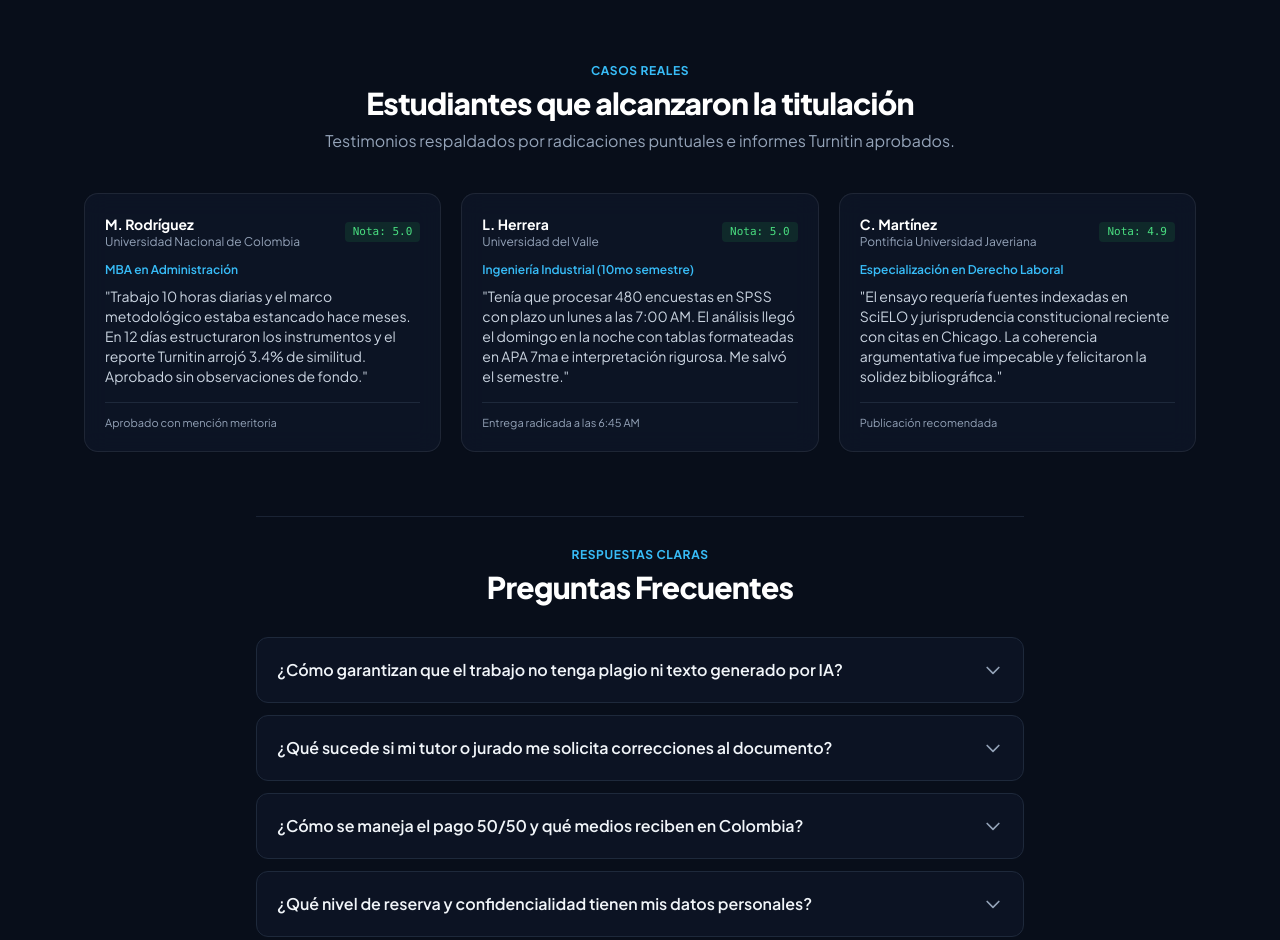
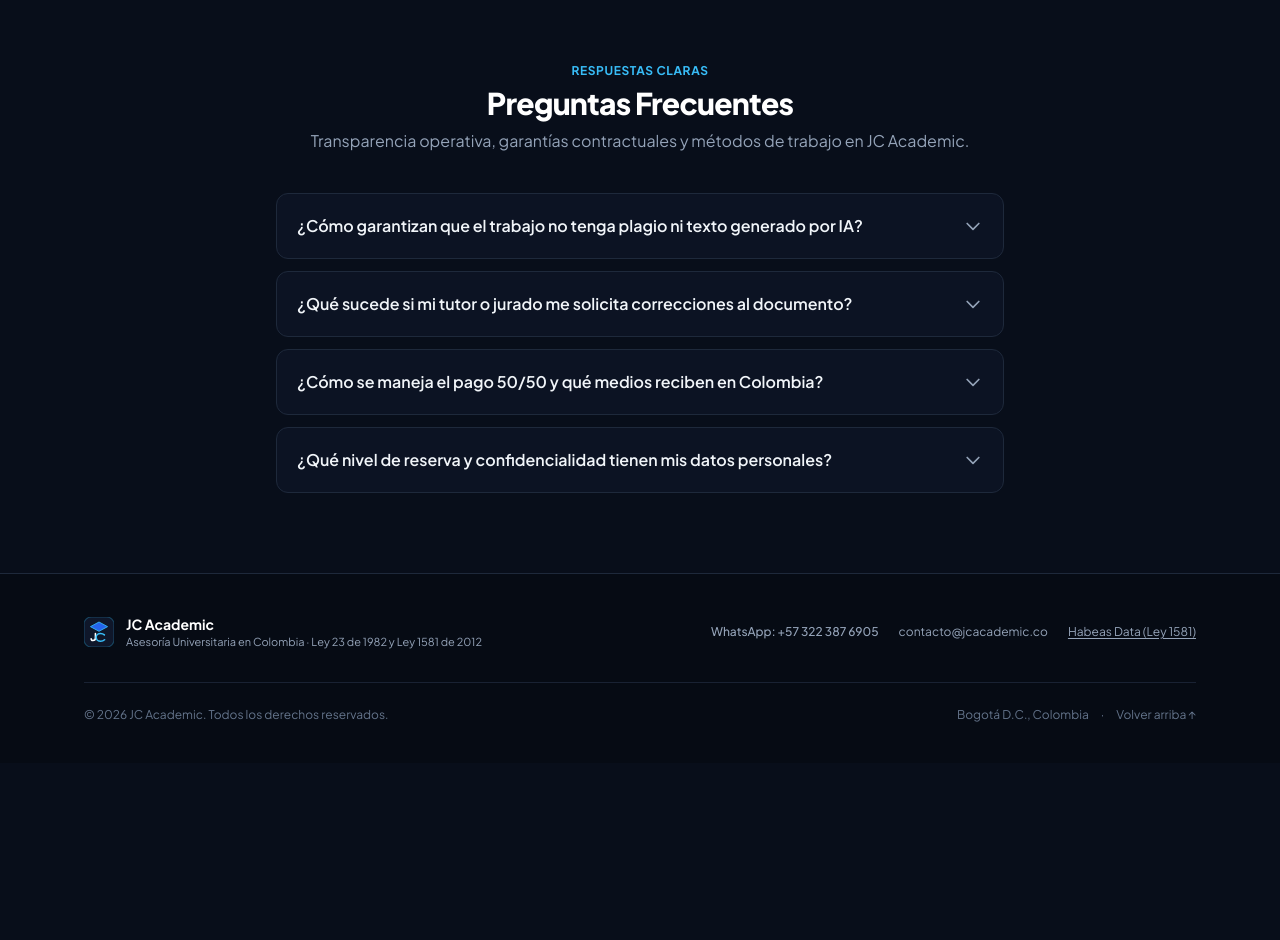
Before and after one commit to JeissonX/jc-academic, a plain HTML site: page index.html in a window 1280 px wide. Shown: the part 3680-4620 px from the top of the page. After the commit the page ends 4443 px from the top, so only its background shows below. Drawn offline with nearby package versions, Linux system fonts and the light colour scheme.

Commit message:
fix(cro): eliminar testimonios ficticios para evitar falsas expectativas y priorizar transparencia

```diff
--- a/index.html
+++ b/index.html
@@ -589,93 +589,18 @@
       </div>
     </section>
 
-    <!-- ── BLOQUE 6: PRUEBA SOCIAL + FAQ NATIVA + FOOTER ── -->
-    <section id="testimonios" class="py-14 sm:py-20 relative">
-      <div class="max-w-6xl mx-auto px-5">
+    <!-- ── BLOQUE 6: PREGUNTAS FRECUENTES (FAQ NATIVA HTML5) ── -->
+    <section id="faq" class="py-14 sm:py-20 relative">
+      <div class="max-w-3xl mx-auto px-5">
 
-        <!-- Sub-bloque 6A: Testimonios Verificados -->
-        <div class="max-w-2xl mx-auto text-center mb-10">
-          <span class="text-xs font-bold text-sky-400 uppercase tracking-wider">Casos Reales</span>
-          <h2 class="text-2xl sm:text-3xl font-extrabold text-white tracking-tight mt-1">
-            Estudiantes que alcanzaron la titulación
-          </h2>
-          <p class="text-sm sm:text-base text-slate-400 mt-2">
-            Testimonios respaldados por radicaciones puntuales e informes Turnitin aprobados.
-          </p>
-        </div>
-
-        <div class="grid grid-cols-1 md:grid-cols-3 gap-5 mb-16">
-
-          <!-- Testimonio 1 -->
-          <div class="glass-card p-5 flex flex-col justify-between">
-            <div>
-              <div class="flex items-center justify-between mb-3">
-                <div>
-                  <div class="text-sm font-bold text-white">M. Rodríguez</div>
-                  <div class="text-xs text-slate-400">Universidad Nacional de Colombia</div>
-                </div>
-                <span class="badge-pill-success text-[11px] px-2 py-0.5 rounded font-mono">Nota: 5.0</span>
-              </div>
-              <p class="text-xs text-sky-400 font-semibold mb-2">MBA en Administración</p>
-              <p class="text-xs sm:text-sm text-slate-300 leading-relaxed">
-                "Trabajo 10 horas diarias y el marco metodológico estaba estancado hace meses. En 12 días estructuraron los instrumentos y el reporte Turnitin arrojó 3.4% de similitud. Aprobado sin observaciones de fondo."
-              </p>
-            </div>
-            <div class="mt-4 pt-3 border-t border-slate-800 text-[11px] text-slate-400">
-              Aprobado con mención meritoria
-            </div>
-          </div>
-
-          <!-- Testimonio 2 -->
-          <div class="glass-card p-5 flex flex-col justify-between">
-            <div>
-              <div class="flex items-center justify-between mb-3">
-                <div>
-                  <div class="text-sm font-bold text-white">L. Herrera</div>
-                  <div class="text-xs text-slate-400">Universidad del Valle</div>
-                </div>
-                <span class="badge-pill-success text-[11px] px-2 py-0.5 rounded font-mono">Nota: 5.0</span>
-              </div>
-              <p class="text-xs text-sky-400 font-semibold mb-2">Ingeniería Industrial (10mo semestre)</p>
-              <p class="text-xs sm:text-sm text-slate-300 leading-relaxed">
-                "Tenía que procesar 480 encuestas en SPSS con plazo un lunes a las 7:00 AM. El análisis llegó el domingo en la noche con tablas formateadas en APA 7ma e interpretación rigurosa. Me salvó el semestre."
-              </p>
-            </div>
-            <div class="mt-4 pt-3 border-t border-slate-800 text-[11px] text-slate-400">
-              Entrega radicada a las 6:45 AM
-            </div>
-          </div>
-
-          <!-- Testimonio 3 -->
-          <div class="glass-card p-5 flex flex-col justify-between">
-            <div>
-              <div class="flex items-center justify-between mb-3">
-                <div>
-                  <div class="text-sm font-bold text-white">C. Martínez</div>
-                  <div class="text-xs text-slate-400">Pontificia Universidad Javeriana</div>
-                </div>
-                <span class="badge-pill-success text-[11px] px-2 py-0.5 rounded font-mono">Nota: 4.9</span>
-              </div>
-              <p class="text-xs text-sky-400 font-semibold mb-2">Especialización en Derecho Laboral</p>
-              <p class="text-xs sm:text-sm text-slate-300 leading-relaxed">
-                "El ensayo requería fuentes indexadas en SciELO y jurisprudencia constitucional reciente con citas en Chicago. La coherencia argumentativa fue impecable y felicitaron la solidez bibliográfica."
-              </p>
-            </div>
-            <div class="mt-4 pt-3 border-t border-slate-800 text-[11px] text-slate-400">
-              Publicación recomendada
-            </div>
-          </div>
-
-        </div>
-
-        <!-- Sub-bloque 6B: FAQ Nativa HTML5 (<details> y <summary>) 100% Anti-rotura -->
-        <div id="faq" class="max-w-3xl mx-auto pt-6 border-t border-slate-800/80">
-
-          <div class="text-center mb-8">
+        <div class="text-center mb-10">
           <span class="text-xs font-bold text-sky-400 uppercase tracking-wider">Respuestas Claras</span>
           <h2 class="text-2xl sm:text-3xl font-extrabold text-white tracking-tight mt-1">
             Preguntas Frecuentes
           </h2>
+          <p class="text-sm sm:text-base text-slate-400 mt-2">
+            Transparencia operativa, garantías contractuales y métodos de trabajo en JC Academic.
+          </p>
         </div>
 
         <div class="space-y-3">
@@ -723,8 +648,6 @@
               Confidencialidad absoluta. Firmamos acuerdo de reserva. No almacenamos tus datos en plataformas públicas, no reutilizamos textos ni compartimos tu información con terceros. De acuerdo con la Ley 23 de 1982 en Colombia, la totalidad de los derechos patrimoniales se ceden al estudiante.
             </div>
           </details>
-
-          </div>
 
         </div>
 
--- a/js/data.js
+++ b/js/data.js
@@ -192,36 +192,6 @@
     }
   ],
 
-  testimonios: [
-    {
-      iniciales: "M.R.",
-      nombre: "M. Rodríguez",
-      programa: "Maestría en Administración de Empresas (MBA)",
-      institucion: "Universidad Nacional de Colombia",
-      calificacion: 5.0,
-      resultado: "Aprobado con mención meritoria",
-      texto: "Trabajo 10 horas diarias en una multinacional y el marco metodológico de mi tesis estaba estancado hace 4 meses. En 12 días estructuraron los instrumentos y el reporte Turnitin arrojó 3.4% de similitud. Mi director aprobó el capítulo sin observaciones de fondo."
-    },
-    {
-      iniciales: "L.H.",
-      nombre: "L. Herrera",
-      programa: "Ingeniería Industrial (Décimo semestre)",
-      institucion: "Universidad del Valle",
-      calificacion: 5.0,
-      resultado: "Entrega radicada a las 6:45 AM",
-      texto: "Tenía que procesar una muestra de 480 encuestas en SPSS para un proyecto de grado con fecha límite un lunes a las 7:00 AM. El análisis llegó el domingo en la noche con tablas formateadas en APA 7ma e interpretación rigurosa. Me salvó el semestre."
-    },
-    {
-      iniciales: "C.M.",
-      nombre: "C. Martínez",
-      programa: "Especialización en Derecho Laboral y Seguridad Social",
-      institucion: "Pontificia Universidad Javeriana",
-      calificacion: 4.9,
-      resultado: "Publicación recomendada",
-      texto: "El ensayo requería fuentes primarias indexadas en SciELO y jurisprudencia reciente de la Corte Constitucional con citas en Chicago. La coherencia argumentativa fue impecable y el docente felicitó la solidez bibliográfica del texto."
-    }
-  ],
-
   faqs: [
     {
       id: "faq-turnitin",
```
Lines whose indentation alone changed are shown as unchanged.
